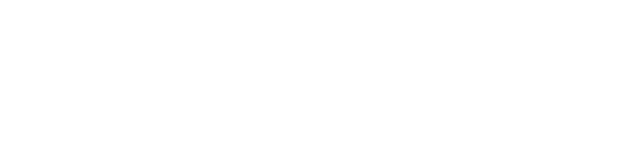
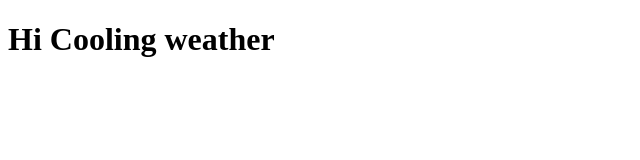
Before and after one commit to calculum/NewQuizApp, a plain HTML site: page index.html in a window 1280 px wide. Shown: the whole page, without its empty margins (0-640 px from the left). Drawn offline with Linux system fonts and the light colour scheme.

Commit message:
second test

```diff
--- a/index.html
+++ b/index.html
@@ -7,7 +7,7 @@
     <title>Git Study app</title>
 </head>
 <body>
-    <h1></h1>
+    <h1>Hi Cooling weather</h1>
     <h1></h1>
     <h1></h1>
 </body>
```
